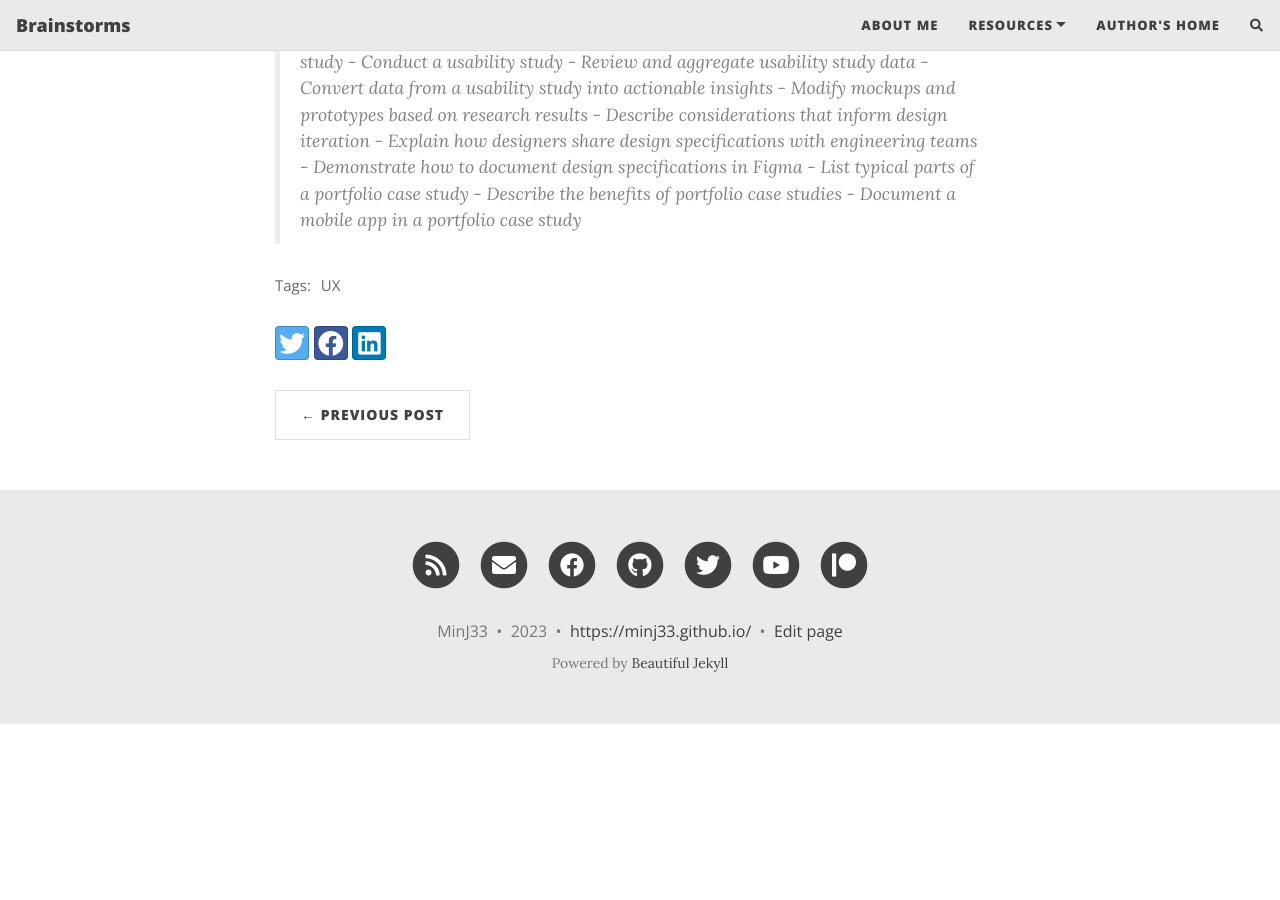
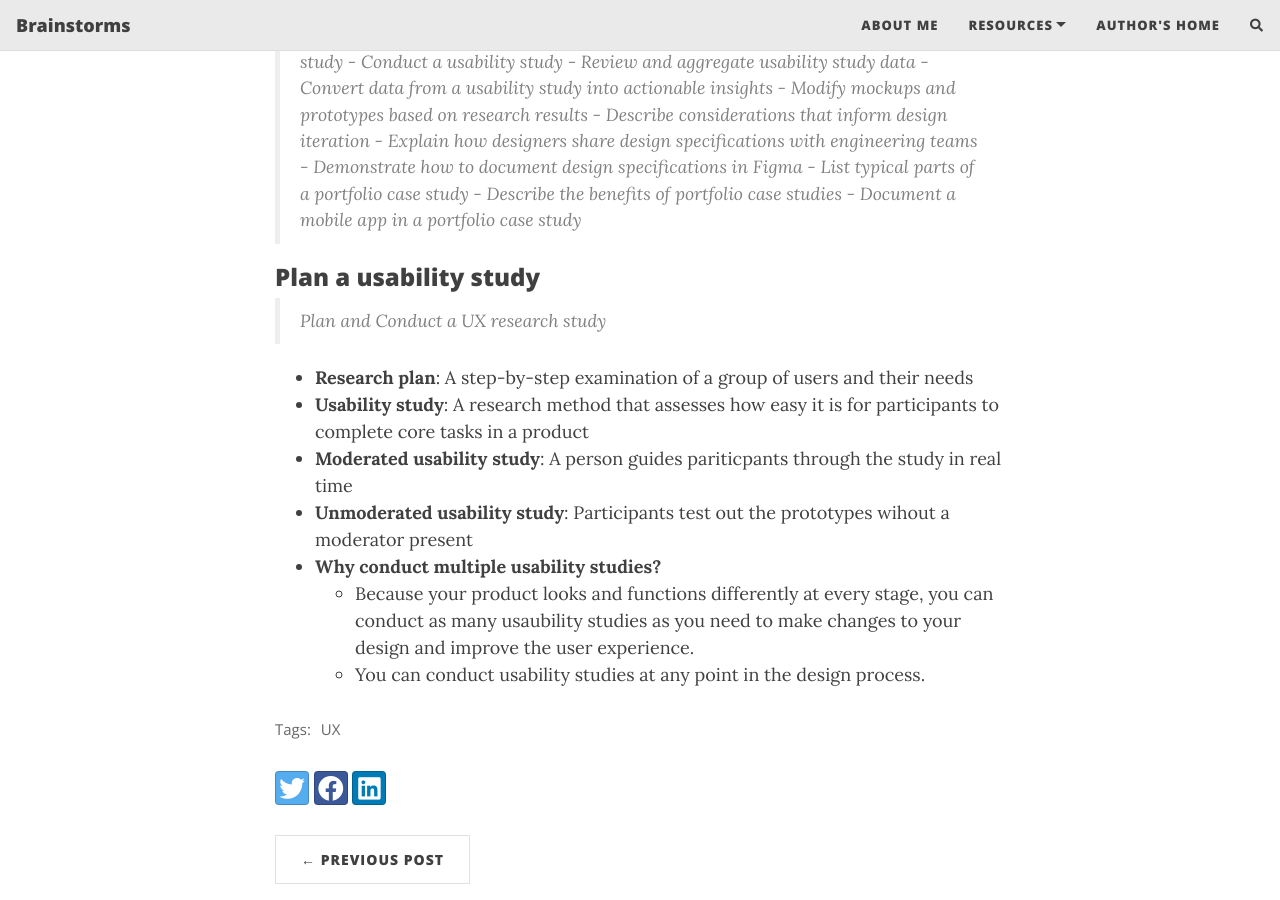
Before and after one commit to MinJ33/MinJ33.github.io, a Jekyll site: the page built from _posts/2023-06-26-UX-Module5-6.md, in a window 1280 px wide and 900 px high, scrolled down 822 px. Built offline with Jekyll 4.4.1, drawn with Linux system fonts in a browser that asks for light colours; nearby versions of some CDN libraries; comment, search, counter and statistics services are not loaded; before the commit the page ends 1546 px from its top, so only the background shows below that.

Commit message:
Plan a usability study

```diff
--- a/_posts/2023-06-26-UX-Module5-6.md
+++ b/_posts/2023-06-26-UX-Module5-6.md
@@ -25,3 +25,15 @@ tags: [UX]
 	- List typical parts of a portfolio case study
 	- Describe the benefits of portfolio case studies
 	- Document a mobile app in a portfolio case study
+
+### Plan a usability study
+
+> Plan and Conduct a UX research study
+
+- **Research plan**: A step-by-step examination of a group of users and their needs
+- **Usability study**: A research method that assesses how easy it is for participants to complete core tasks in a product
+- **Moderated usability study**: A person guides pariticpants through the study in real time
+- **Unmoderated usability study**: Participants test out the prototypes wihout a moderator present
+- **Why conduct multiple usability studies?**
+	- Because your product looks and functions differently at every stage, you can conduct as many usaubility studies as you need to make changes to your design and improve the user experience.
+    - You can conduct usability studies at any point in the design process.
```
